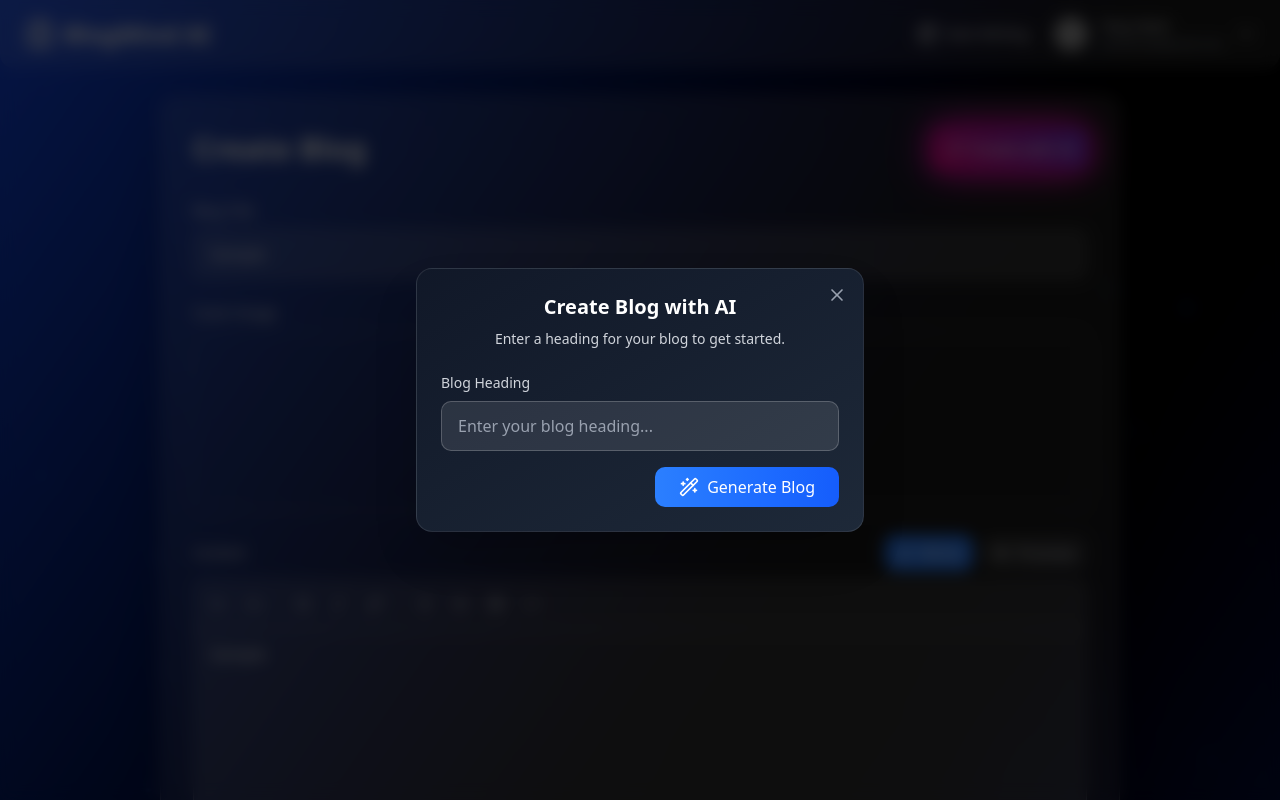
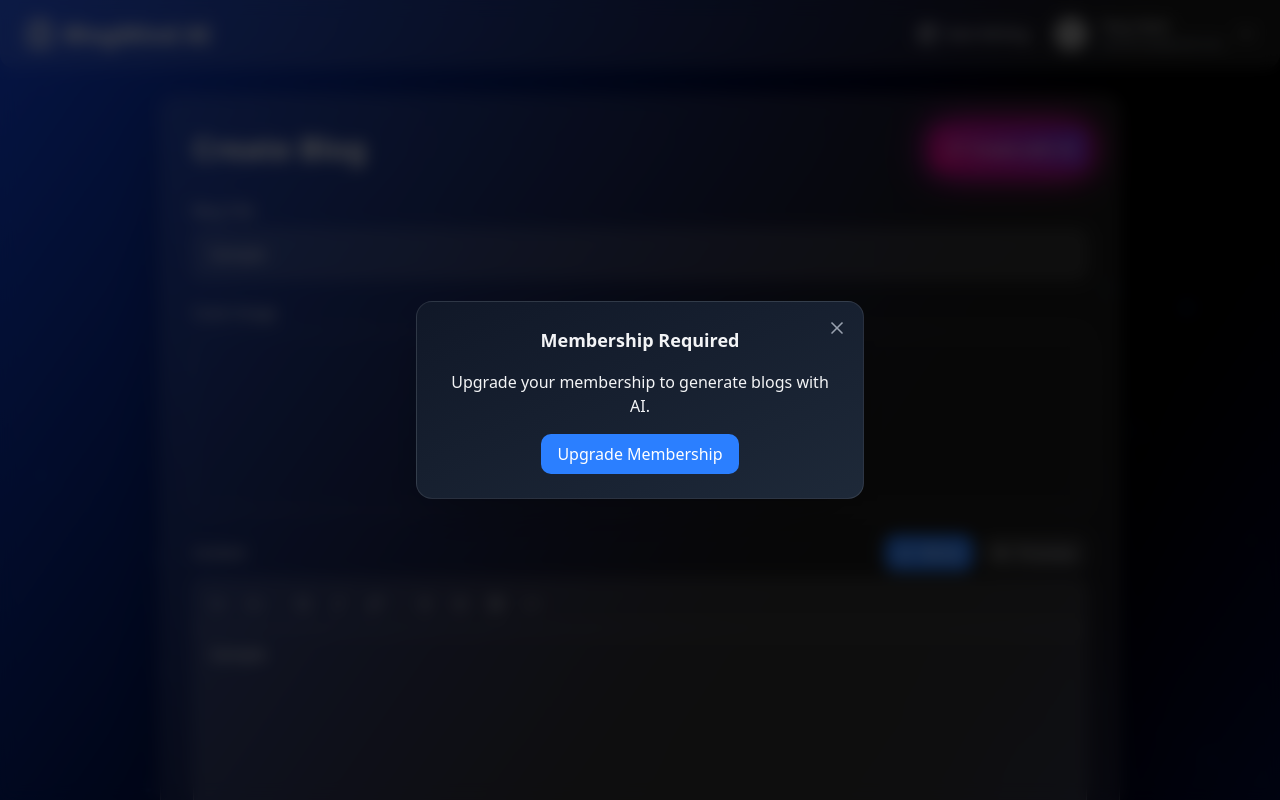
Before and after one commit to mdsaqlainahmed786/BlogMind-AI, a React (Vite) app in the folder frontend/: page /blog/create in a window 1280 px wide. Both pictures are taken after typing "Sample", "Sample" into the empty fields and a click on the button "Create with AI". Shown: the top 800 px of the page. Built offline with nearby package versions, Linux system fonts and the light colour scheme; grey boxes are pictures that could not be loaded.

Commit message:
Modal created when the user has no membership

```diff
--- a/frontend/src/Blogs/AIGenerationModal.tsx
+++ b/frontend/src/Blogs/AIGenerationModal.tsx
@@ -17,6 +17,7 @@ export default function AIGenerationModal({
   const [isComplete, setIsComplete] = useState(false);
   const [heading, setHeading] = useState("");
   const [isGenerating, setIsGenerating] = useState(false);
+  const [isMemberShipActive, setIsMemberShipActive] = useState(false);
   const [canClose, setCanClose] = useState(true);
   const navigate = useNavigate();
 
@@ -49,7 +50,8 @@ export default function AIGenerationModal({
   };
 
   const handleEdit = () => {
-    navigate("/user/blog/edit",
+    navigate(
+      "/user/blog/edit"
       //{ state: { heading } });
     );
     onClose();
@@ -68,6 +70,8 @@ export default function AIGenerationModal({
 
   return (
     <div className="fixed inset-0 z-50 flex items-center justify-center">
+      {isMemberShipActive ? (
+        <>
           <div
             className="absolute inset-0 bg-black/70 backdrop-blur-sm"
             onClick={canClose ? onClose : undefined}
@@ -154,8 +158,9 @@ export default function AIGenerationModal({
                 <div className="flex-col justify-center items-center text-center">
                   <div>
                     <CircleCheckBig className="w-20 h-20 text-green-500 mx-auto mb-4" />
-              <span>Your AI powered Blog is ready to edit or publish 🎉🎉</span>
-
+                    <span>
+                      Your AI powered Blog is ready to edit or publish 🎉🎉
+                    </span>
                   </div>
                   <div className="flex flex-col sm:flex-row gap-4 mt-8">
                     <button
@@ -194,6 +199,40 @@ export default function AIGenerationModal({
           }
         }
       `}</style>
+        </>
+      ) : (
+        <>
+          <div className="absolute inset-0 bg-black/70 backdrop-blur-sm flex items-center justify-center">
+            <div
+             className="flex justify-center items-center"
+              onClick={onClose}
+            ></div>
+            <div className="relative bg-gradient-to-br from-gray-900 to-gray-800 rounded-2xl p-6 w-full max-w-md mx-4 border border-white/10 shadow-2xl">
+              {canClose && (
+                <button
+                  onClick={onClose}
+                  className="absolute top-4 right-4 text-gray-400 cursor-pointer hover:text-white transition-colors"
+                >
+                  <X className="w-5 h-5" />
+                </button>
+              )}
+              <div className="flex justify-center items-center flex-col text-center">
+
+              <h3 className="text-lg font-bold mb-4">Membership Required</h3>
+              <p className="mb-4">
+              Upgrade your membership to generate blogs with AI.
+              </p>
+              <button
+                onClick={() => navigate("/user/membership")}
+                className="bg-blue-500 text-white px-4 py-2 rounded-lg hover:bg-blue-600 transition-colors duration-300"
+              >
+                Upgrade Membership
+              </button>
+              </div>
+            </div>
+          </div>
+        </>
+      )}
     </div>
   );
 }
```
Lines whose indentation alone changed are shown as unchanged.
